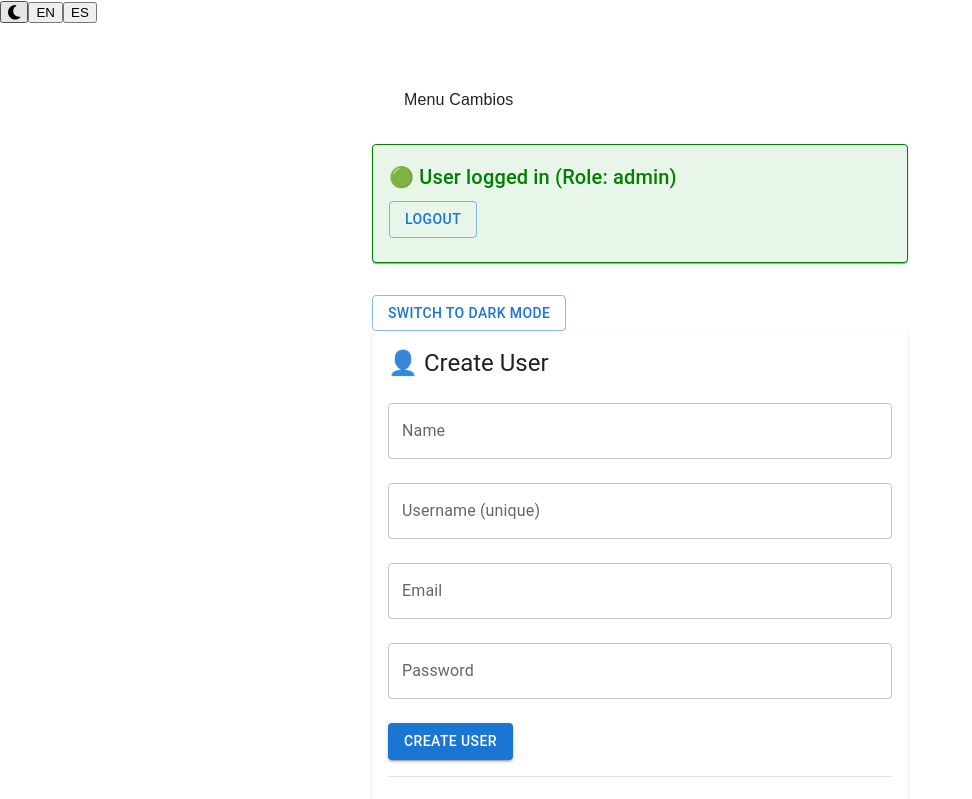
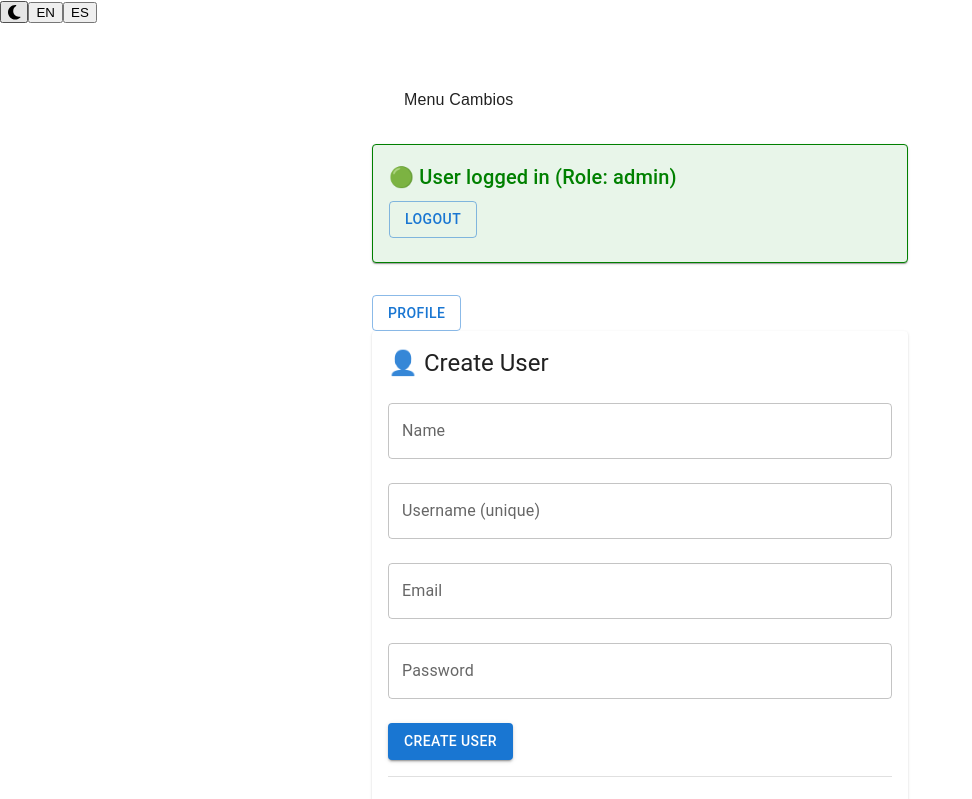
Before and after one commit to Mraulio/sonargram, a React (Create React App) app in the folder frontend/: page /dashboard in a window 1280 px wide. Shown: the top 799 px of the page, without its empty margins (0-972 px from the left). Built offline with nearby package versions, Linux system fonts and the light colour scheme; no server answers; sample sign-in values are in the browser's storage.

Commit message:
fix: rutas privadas y redirect

```diff
--- a/frontend/src/App.jsx
+++ b/frontend/src/App.jsx
@@ -13,6 +13,8 @@ import Dashboard from './pages/Dashboard';
 import { FontAwesomeIcon } from '@fortawesome/react-fontawesome';
 import { faMoon, faSun } from '@fortawesome/free-solid-svg-icons';
 import i18n from './i18n';
+import UserPage from './pages/UserPage';
+import PrivateRoute from './components/PrivateRoute';
 
 function App() {
   const { token } = useContext(UserContext);
@@ -21,7 +23,8 @@ function App() {
     <Router>
       <Routes>
         <Route path="/login" element={!token ? <LoginPage /> : <Navigate to="/dashboard" />} />
-        <Route path="/dashboard" element={token ? <Dashboard /> : <Navigate to="/login" />} />
+        <Route path="/dashboard" element={<PrivateRoute><Dashboard/></PrivateRoute>} />
+        <Route path="/profile" element={<PrivateRoute><UserPage/></PrivateRoute>} />
         <Route path="*" element={<Navigate to={token ? "/dashboard" : "/login"} />} />
       </Routes>
     </Router>
--- /dev/null
+++ b/frontend/src/components/PrivateRoute.jsx
@@ -0,0 +1,15 @@
+import { Navigate } from 'react-router-dom';
+import { useContext } from 'react';
+import { UserContext } from '../context/UserContext';
+
+const PrivateRoute = ({ children }) => {
+  const { token, isLoading } = useContext(UserContext);
+
+  if (isLoading) {
+    return <div>Loading...</div>; // o un spinner si querés
+  }
+
+  return token ? children : <Navigate to="/login" />;
+};
+
+export default PrivateRoute;
--- a/frontend/src/context/UserContext.js
+++ b/frontend/src/context/UserContext.js
@@ -8,6 +8,7 @@ export const UserContext = createContext();
 export const UserProvider = ({ children }) => {
   const [token, setToken] = useState(null);
   const [role, setRole] = useState(null);
+  const [isLoading, setIsLoading] = useState(true);
 
   // Verificar si hay token en el localStorage al cargar la página
   useEffect(() => {
@@ -20,19 +21,17 @@ export const UserProvider = ({ children }) => {
       const isExpired = decoded.exp * 1000 < Date.now();
 
       if (isExpired) {
-          logout(); // Token expirado
+        logout();
       } else {
         setToken(savedToken);
         setRole(savedRole);
       }
     } catch (err) {
-        logout(); // Token corrupto o inválido
+      logout();
     }
   }
 
-    if (savedRole) {
-      setRole(savedRole);
-    }
+  setIsLoading(false); // ✅ ya terminó de chequear
 }, []);
 
   // Función para iniciar sesión y actualizar el contexto
@@ -54,7 +53,7 @@ export const UserProvider = ({ children }) => {
   };
 
   return (
-    <UserContext.Provider value={{ token, role, login, logout }}>
+    <UserContext.Provider value={{ token, role, login, logout, isLoading }}>
       {children}
     </UserContext.Provider>
   );
--- a/frontend/src/locales/en.json
+++ b/frontend/src/locales/en.json
@@ -19,5 +19,6 @@
     "selectCreator": "Select a creator",
     "createListButton": "Create List",
     "existingLists": "Existing Lists",
-    "tokenLabel": "Token"
+    "tokenLabel": "Token",
+    "goToProfile": "Profile"
   }
--- a/frontend/src/locales/es.json
+++ b/frontend/src/locales/es.json
@@ -19,5 +19,7 @@
     "selectCreator": "Seleccionar un creador",
     "createListButton": "Crear lista",
     "existingLists": "Listas existentes",
-    "tokenLabel": "Token"
+    "tokenLabel": "Token",
+    "goToProfile": "Perfil de usuario"
+
   }
--- a/frontend/src/pages/Dashboard.jsx
+++ b/frontend/src/pages/Dashboard.jsx
@@ -1,9 +1,8 @@
 import { useEffect, useState, useContext } from 'react';
-import axios from 'axios';
+import { useNavigate } from 'react-router-dom';import axios from 'axios';
 import { useTranslation } from 'react-i18next';
 import { UserContext } from '../context/UserContext';
 import { Box, Typography, Card, CardContent, Button, TextField, Divider, FormControl, InputLabel, Select, MenuItem } from '@mui/material';
-import { ThemeContext } from '../context/ThemeContext';
 import apiClient from '../api/apiClient';
 import Menu from '../components/Menu';
 
@@ -18,14 +17,16 @@ function Dashboard() {
   const [listName, setListName] = useState('');
   const [songs, setSongs] = useState('');
   const [creator, setCreator] = useState('');
-  const { mode, toggleTheme } = useContext(ThemeContext);
   const { token, role, logout } = useContext(UserContext);
+  const navigate = useNavigate();
 
   useEffect(() => {
-    apiClient.get('/users')
-    .then(res => setUsers(res.data))
-    .catch(err => console.error(err));
-  }, []);
+    if(role === 'admin') {
+      apiClient.get('/users')
+      .then(res => setUsers(res.data))
+      .catch(err => console.error(err));
+    }
+  }, [role]);
 
   useEffect(() => {
     axios.get('http://localhost:5000/api/lists')
@@ -88,9 +89,11 @@ function Dashboard() {
       </Card>
 
       <div>
-        <Button variant="outlined" onClick={toggleTheme}>
-        {t('changeTheme', { mode: mode === 'light' ? t('dark') : t('light') })}
+      <div>
+        <Button variant="outlined" onClick={() => navigate('/profile')}>
+            {t('goToProfile')}
         </Button>
+      </div>
       </div>
 
       {role === 'admin' && (
--- a/frontend/src/pages/UserPage.jsx
+++ b/frontend/src/pages/UserPage.jsx
@@ -0,0 +1,25 @@
+import { TextField, Button, Typography, Card, CardContent } from '@mui/material';
+import { useNavigate } from 'react-router-dom';
+import axios from 'axios';
+import { useTranslation } from 'react-i18next';
+
+
+function UserPage() {
+    const navigate = useNavigate();
+    const { t } = useTranslation();  // Hook para obtener las traducciones
+
+
+  return (
+    <div style={{ display: 'flex', justifyContent: 'center', marginTop: '5rem' }}>
+      <Card sx={{ maxWidth: 400 }}>
+        Hola
+        <Button variant="outlined" onClick={() => navigate('/dashboard')}>
+                    Dashboard
+                </Button>
+      </Card>
+
+    </div>
+  );
+}
+
+export default UserPage;
```
Lines whose indentation alone changed are shown as unchanged.
